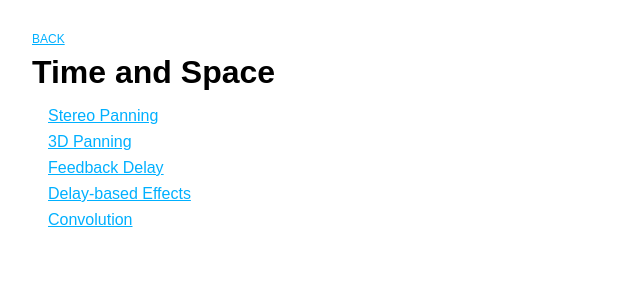
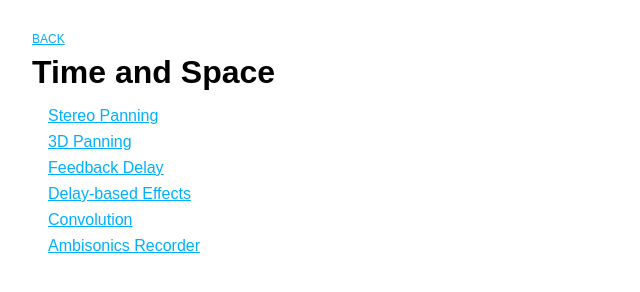
Before and after one commit to ccrma/music220a, a website: page 07-time-and-space/index.html in a window 1280 px wide. Shown: the whole page, without its empty margins (0-640 px from the left). Drawn offline with Linux system fonts and the light colour scheme.

Commit message:
updated links

```diff
--- a/07-time-and-space/index.html
+++ b/07-time-and-space/index.html
@@ -26,6 +26,7 @@
       <li><a href="./feedback-delay/">Feedback Delay</a></li>
       <li><a href="./delay-based-efx/">Delay-based Effects</a></li>
       <li><a href="./convolution/">Convolution</a></li>
+      <li><a href="./ambisonic-recorder/">Ambisonics Recorder</a></li>
     </ul>
   </body>
 </html>
```
